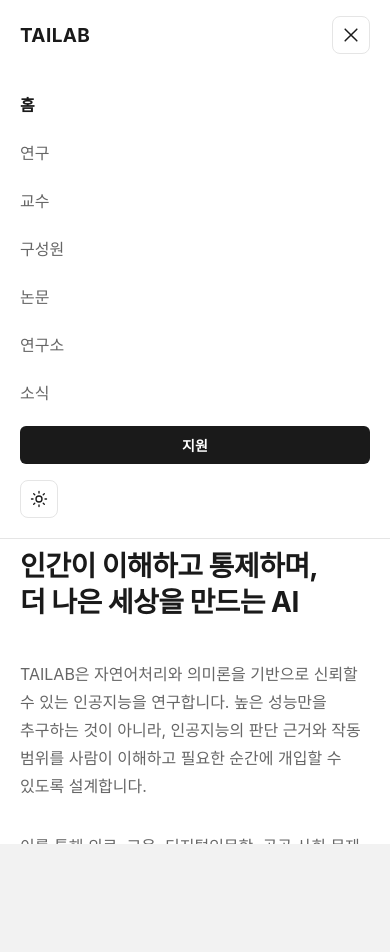
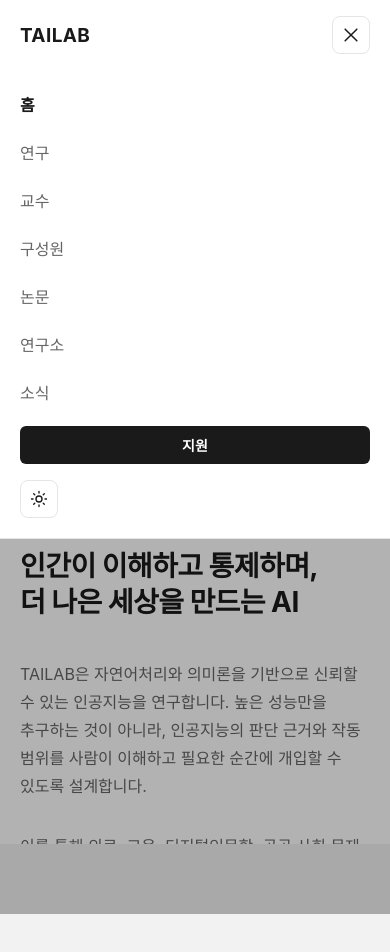
Before and after one commit to hyeongrae-kim/tailab-web, a Next.js app: page / in a window 390 px wide. Both pictures are taken after a click on the button "메뉴 열기". Shown: the top 952 px of the page. Built offline with nearby package versions, Linux system fonts and the light colour scheme; no server answers; a web font is replaced by a local one.

Commit message:
feat: 모바일 nav 메뉴 UX 개선 (딤 스크림, 바깥 터치 닫기, 백버튼으로 닫기)

```diff
--- a/app/globals.css
+++ b/app/globals.css
@@ -12,6 +12,7 @@
   --surface: #f2f2f2;
   --nav-bg: rgba(255, 255, 255, 0.85);
   --ghost: rgba(255, 255, 255, 0.6);
+  --scrim: rgba(0, 0, 0, 0.3);
   color-scheme: light;
 }
 
@@ -24,6 +25,7 @@
   --surface: #1e1e1e;
   --nav-bg: rgba(18, 18, 18, 0.82);
   --ghost: rgba(18, 18, 18, 0.5);
+  --scrim: rgba(0, 0, 0, 0.5);
   color-scheme: dark;
 }
 
@@ -152,7 +154,8 @@ a { color: inherit; }
 }
 
 /* 모바일: 링크 줄바꿈 대신 햄버거 버튼 + 드롭다운 메뉴 */
-.nav__menu-btn {
+.nav__menu-btn,
+.nav__scrim {
   display: none;
 }
 
@@ -194,6 +197,18 @@ a { color: inherit; }
 
   .nav__links.is-open {
     display: flex;
+  }
+
+  /* 메뉴 바깥 영역 클릭 캐처 + 딤 — nav 바 바로 아래부터 화면 끝까지 (헤더는 딤 제외).
+     DOM에서 .nav__links 앞에 있어 드롭다운이 스크림 위에 그려진다. */
+  .nav__scrim {
+    display: block;
+    position: absolute;
+    top: 100%;
+    left: 0;
+    right: 0;
+    height: 100vh;
+    background: var(--scrim);
   }
 
   .nav__link {
--- a/components/layout/Nav.tsx
+++ b/components/layout/Nav.tsx
@@ -28,6 +28,20 @@ export default function Nav() {
     setOpen(false);
   }, [pathname]);
 
+  // 메뉴 열림을 히스토리 더미 엔트리로 만들어, 백버튼이 페이지 이동 대신 '메뉴 닫기'로 동작하게 한다.
+  useEffect(() => {
+    if (!open) return;
+    history.pushState({ navMenu: true }, '');
+    const onPop = () => setOpen(false);
+    window.addEventListener('popstate', onPop);
+    return () => {
+      window.removeEventListener('popstate', onPop);
+      // 백버튼이 아닌 방법(X·스크림 터치)으로 닫혔으면 더미 엔트리를 걷어낸다.
+      // 링크로 이동한 경우엔 이미 새 엔트리가 쌓여 있으므로 건드리지 않는다.
+      if (history.state?.navMenu) history.back();
+    };
+  }, [open]);
+
   return (
     <nav className="nav">
       <Link href="/" className="nav__brand">
@@ -44,6 +58,8 @@ export default function Nav() {
           {open ? <path d="M5 5l14 14M19 5L5 19" /> : <path d="M3 6h18M3 12h18M3 18h18" />}
         </svg>
       </button>
+      {/* 메뉴 열림 시 바깥 영역 터치로 닫는 투명 스크림 */}
+      {open ? <div className="nav__scrim" onClick={() => setOpen(false)} /> : null}
       <div className={`nav__links${open ? ' is-open' : ''}`}>
         {NAV_ITEMS.map((it) => (
           <Link
```
